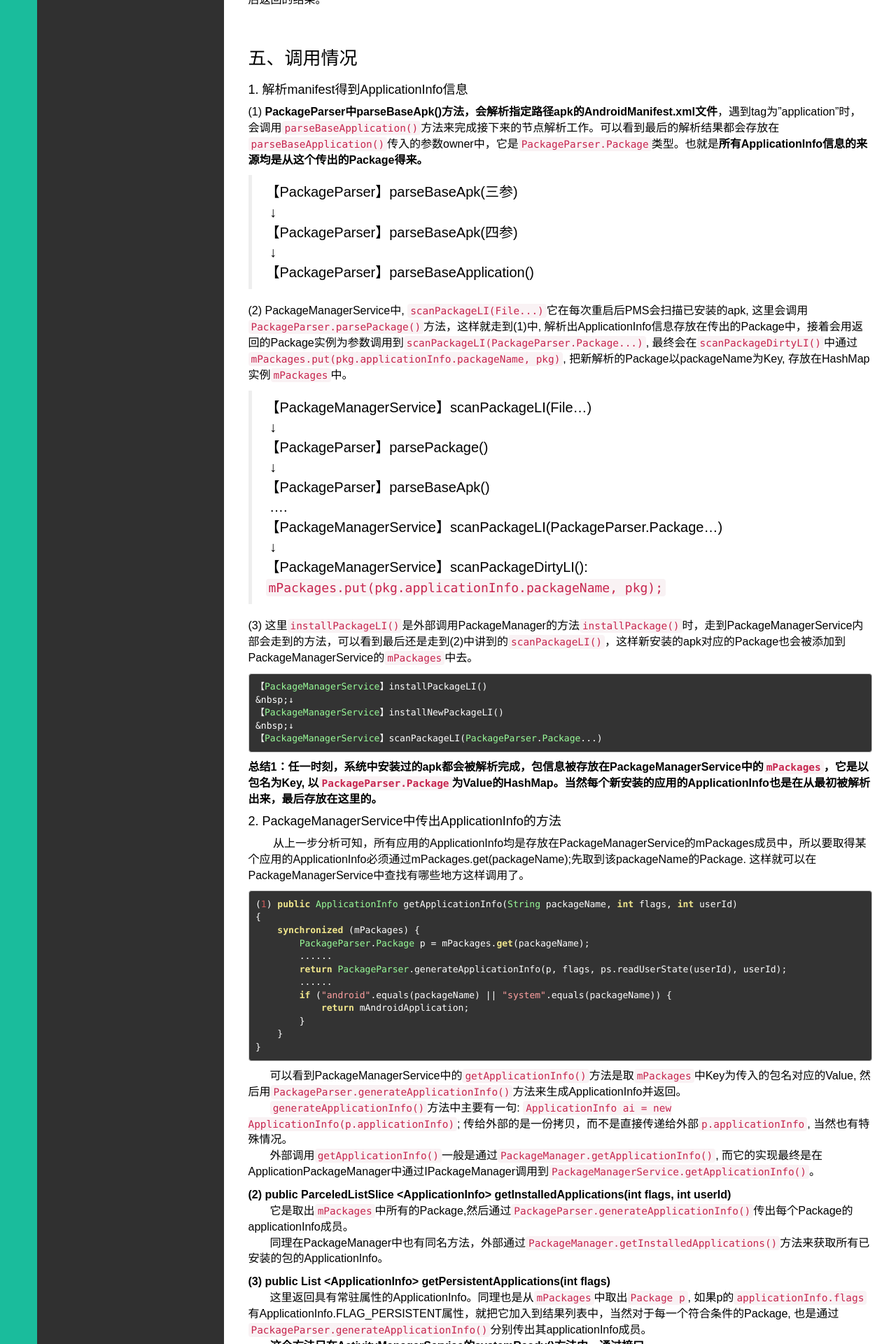
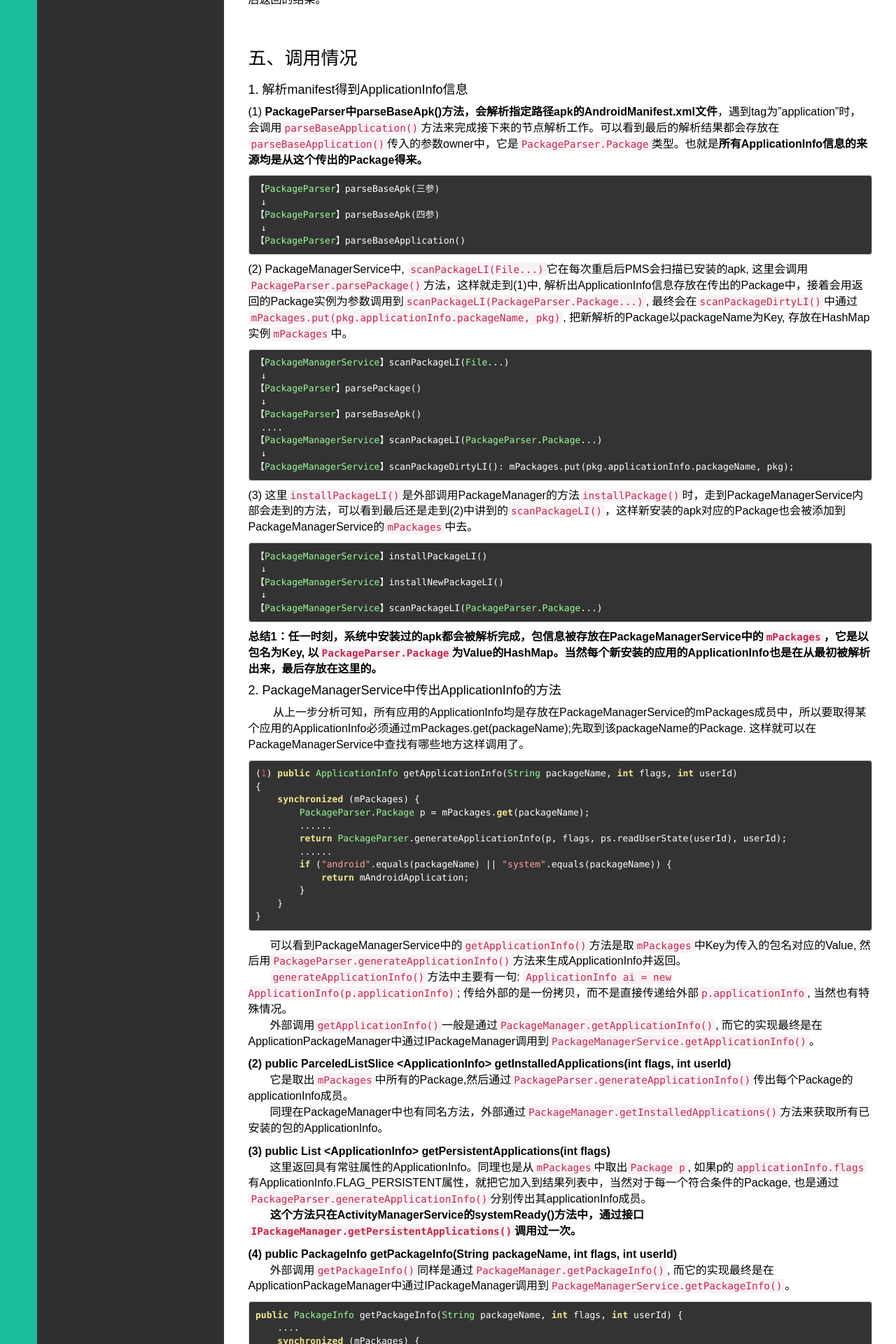
Before and after one commit to NemoTec/NemoTec.github.io, a Jekyll site: the page built from _posts/技术/2016-01-25-Android-PMS-ApplicationInfo.md, in a window 1280 px wide. Shown: the part 2836-4756 px from the top of the page at 70% size. Built offline with Jekyll 4.4.1, drawn with Linux system fonts in a browser that asks for light colours; Markdown is read by kramdown in place of the engine named in the settings; some of the changed text lies outside the part shown.

Commit message:
modify article 2016-01-25-Android-PMS-ApplicationInfo.md

````diff
--- a/_posts/技术/2016-01-25-Android-PMS-ApplicationInfo.md
+++ b/_posts/技术/2016-01-25-Android-PMS-ApplicationInfo.md
@@ -145,30 +145,36 @@ boolean型，标明当前应用所有组件是否可用。
 ### 五、调用情况
 #### 1. 解析manifest得到ApplicationInfo信息
 (1) **PackageParser中parseBaseApk()方法，会解析指定路径apk的AndroidManifest.xml文件**，遇到tag为"application"时，会调用``parseBaseApplication()``方法来完成接下来的节点解析工作。可以看到最后的解析结果都会存放在``parseBaseApplication()``传入的参数owner中，它是``PackageParser.Package``类型。也就是**所有ApplicationInfo信息的来源均是从这个传出的Package得来。**
->【PackageParser】parseBaseApk(三参)
-&nbsp;↓
+
+```
+【PackageParser】parseBaseApk(三参)
+ ↓
 【PackageParser】parseBaseApk(四参)
-&nbsp;↓
+ ↓
 【PackageParser】parseBaseApplication()
+```
 
 (2) PackageManagerService中, ``scanPackageLI(File...)``它在每次重启后PMS会扫描已安装的apk, 这里会调用``PackageParser.parsePackage()``方法，这样就走到(1)中, 解析出ApplicationInfo信息存放在传出的Package中，接着会用返回的Package实例为参数调用到``scanPackageLI(PackageParser.Package...)``, 最终会在``scanPackageDirtyLI()``中通过``mPackages.put(pkg.applicationInfo.packageName, pkg)``, 把新解析的Package以packageName为Key,  存放在HashMap实例``mPackages``中。
->【PackageManagerService】scanPackageLI(File...)
-&nbsp;↓
+
+```
+【PackageManagerService】scanPackageLI(File...)
+ ↓
 【PackageParser】parsePackage()
-&nbsp;↓
+ ↓
 【PackageParser】parseBaseApk()
-&nbsp;....
+ ....
 【PackageManagerService】scanPackageLI(PackageParser.Package...)
-&nbsp;↓
-【PackageManagerService】scanPackageDirtyLI(): ``mPackages.put(pkg.applicationInfo.packageName, pkg);``
+ ↓
+【PackageManagerService】scanPackageDirtyLI(): mPackages.put(pkg.applicationInfo.packageName, pkg);
+```
 
 (3) 这里``installPackageLI()``是外部调用PackageManager的方法``installPackage()``时，走到PackageManagerService内部会走到的方法，可以看到最后还是走到(2)中讲到的``scanPackageLI()``，这样新安装的apk对应的Package也会被添加到PackageManagerService的``mPackages``中去。
 
 ```
 【PackageManagerService】installPackageLI()
-&nbsp;↓
+ ↓
 【PackageManagerService】installNewPackageLI()
-&nbsp;↓
+ ↓
 【PackageManagerService】scanPackageLI(PackageParser.Package...)
 ```
 
@@ -260,17 +266,20 @@ public static final ProviderInfo generateProviderInfo(Provider p, int flags, Pac
 ```
 
 总结：外部拿到ApplicationInfo信息的过程如下：
->【PackageManager】getActivityInfo()
-&nbsp;↓
+
+```
+【PackageManager】getActivityInfo()
+ ↓
 【ApplicationPackageManager】getActivityInfo()
-&nbsp;↓
+ ↓
 【IPackageManager】getActivityInfo()
-&nbsp;↓
+ ↓
 【PackageManagerService】getActivityInfo()
-&nbsp;↓
+ ↓
 【PackageParser】generateActivityInfo()
-&nbsp;↓
+ ↓
 【PackageParser】generateApplicationInfo()
+```
 
 其它的PackageInfo, ServiceInfo, ProviderInfo等过程相同。
 &nbsp;
@@ -298,10 +307,8 @@ b. ``restoreFromXml()``，这个函数也只有一处调用，它是Android的
 **(4) 【ProcessRecord】**[``final ApplicationInfo info;``]
 &nbsp;&nbsp;&nbsp;&nbsp;&nbsp;&nbsp;&nbsp;初始化这个成员info的地方只有在ProcessRecord的构造函数，全局搜索``new ProcessRecord()``的地方，只在``ActivityManagerService.newProcessRecordLocked()``.
 调用它的地方只在ActivityManagerService:
-&nbsp;
 
 a. setSystemProcess()&nbsp;&nbsp;它会通过``PackageManager.getApplicationInfo()``, 最终是调用``PackageManagerService中.getApplicationInfo()``, 得到包名为"android"的Application对象，这里是在创建"system_server"进程时构建系统的ProcessRecord中成员info的过程。
-&nbsp;
 
 b. startProcessLocked(14个参数版本)&nbsp;&nbsp;这个函数是启动一个新进程过程中的一环，在查找没有是否有已创建的packageName对应的ProcessRecord对象，如果没有就创建一个。新建的ProcessRecord也会在``newProcessRecordLocked()``经由``addProcessNameLocked()``添加到``ProcessMap< ProcessRecord> mProcessNames``成员中。新建ProcessRecord的参数也是由info传递，为``ActivityRecord.info.applicationInfo``。
 c. addAppLocked()&nbsp;&nbsp;主要是处理具有persist属性的应用进程，它传入的参数是``ProcessRecord.info``.
@@ -327,34 +334,42 @@ c. addAppLocked()&nbsp;&nbsp;主要是处理具有persist属性的应用进程
 &nbsp;&nbsp;&nbsp;&nbsp;&nbsp;&nbsp;&nbsp;我们知道一个LoadedApk对应一个加载的apk, 它的成员mApplicationInfo就是该应用的应用信息，对mApplicationInfo赋值分以下两种情况：
 **a. 创建系统"android"包的ApplicationInfo**:
 new一个SystemServer的LoadedApk，间接创建一个了包名为"android"的ApplicationInfo。
->【SystemServer】main()
-&nbsp;↓
+
+```
+【SystemServer】main()
+ ↓
 【SystemServer】run()
-&nbsp;↓
+ ↓
 【SystemServer】createSystemContext()
-&nbsp;↓
+ ↓
 【ActivityThread】getSystemContext()
-&nbsp;↓
+ ↓
 【ContextImpl】createSystemContext()
-&nbsp;↓
+ ↓
 【LoadedApk】LoadedApk(mainThread)
+```
 
 接着在``SystemServer.run()``中，调用到方法``startBootstrapServices()``，在AMS的``setSystemProcess()``中，``ApplicationInfo info = mContext.getPackageManager().getApplicationInfo("android", STOCK_PM_FLAGS);``一句会拿到最后写入LoadedApk的ApplicationInfo实例。它实际是走到PMS的``getApplicationInfo("android", ...)``，其中对于"android"包的处理：
+
 ```
 if ("android".equals(packageName)||"system".equals(packageName)) {
     return mAndroidApplication;
 }
 ```
+
 后面PMS对mAndroidApplication赋值也只有一处，在``scanPackageDirtyLI()``中，是扫描系统中安装的apk包名为"android"，后面我们会知道它其实就是"framework-res.apk"。
->【SystemServer】startBootstrapServices()
-&nbsp;↓
+
+```
+【SystemServer】startBootstrapServices()
+ ↓
 【ActivityManagerService】setSystemProcess()
-&nbsp;↓
+ ↓
 【ActivityThread】installSystemApplicationInfo()
-&nbsp;↓
+ ↓
 【ContextImpl】installSystemApplicationInfo()
-&nbsp;↓
+ ↓
 【LoadedApk】installSystemApplicationInfo()
+```
 
 **b. 创建单个应用的ApplicationInfo**:
 new一个应用的LoadedApk会在``ActivityThread.getPackageInfoNoCheck()``方法中, 构造它传入的ApplicationInfo参数一般就是启动应用某个组件时，该组件信息，比如ActivityInfo, ServiceInfo等。
@@ -366,6 +381,7 @@ new一个应用的LoadedApk会在``ActivityThread.getPackageInfoNoCheck()``方
 
 **(11) 【PackageManagerService】**[``ApplicationInfo mAndroidApplication;``]
 &nbsp;&nbsp;&nbsp;&nbsp;&nbsp;&nbsp;&nbsp;对PackageManagerService的成员mAndroidApplication的赋值只在``scanPackageDirtyLI()``方法中：
+
 ```
 if (pkg.packageName.equals("android")) {
     ....
@@ -375,6 +391,7 @@ if (pkg.packageName.equals("android")) {
     }
 }
 ```
+
 而这个包名为"android"的apk其实是framework-res.apk,也就是PackageManagerService中mAndroidApplication存放的是framework-res.apk的ApplicationInfo信息。
 &nbsp;
 &nbsp;
````
